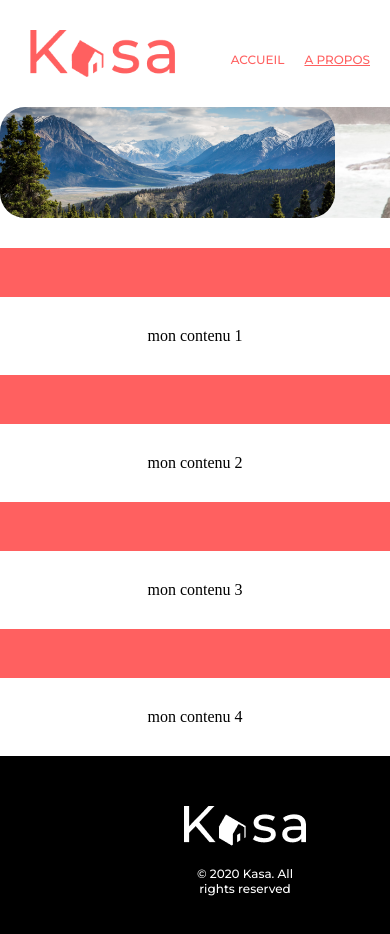
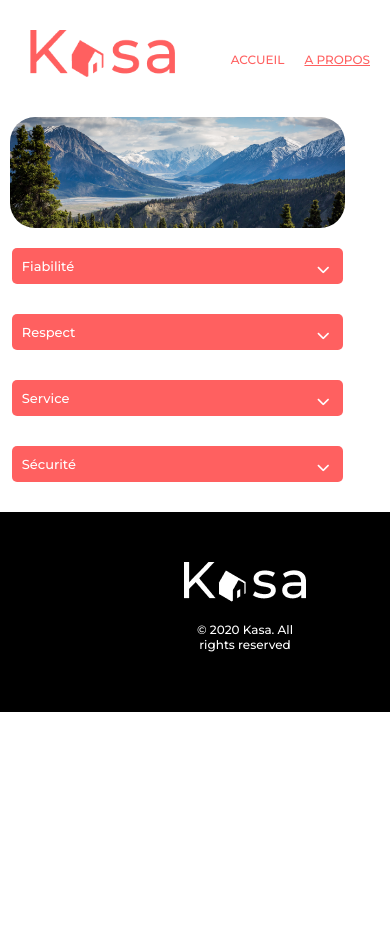
Before and after one commit to Axido545/kasa.io, a React (Vite) app: page /about in a window 390 px wide. Shown: the top 934 px of the page. After the commit the page ends 844 px from the top, so only its background shows below. Built offline with nearby package versions, Linux system fonts and the light colour scheme.

Commit message:
update about  desktop & mobile

```diff
--- a/src/components/banner/banner.css
+++ b/src/components/banner/banner.css
@@ -1,5 +1,6 @@
 .banner-style {
   position: relative;
+  margin-bottom: 10px;
 }
 
 .img-banner {
@@ -35,7 +36,21 @@
   text-align: center;
 }
 
+.banner-style {
+  height: 223px;
+  width: 1240px;
+  border-radius: 25px;
+  position: relative;
+  background-position: center;
+  object-fit: cover;
+  margin: 10 auto;
+}
+
 @media (max-width: 640px) {
+  .banner-style {
+    height: 111px;
+    margin-bottom: 10px;
+  }
   .banner-style p {
     font-size: 24px;
     width: 65%;
@@ -44,5 +59,6 @@
   .img-banner {
     width: 335px;
     height: 111px;
+    margin: 10px;
   }
 }
--- a/src/components/collapse/Collapse.jsx
+++ b/src/components/collapse/Collapse.jsx
@@ -1,16 +1,27 @@
 import PropTypes from 'prop-types'
 import './collapse.css'
+import { useState } from 'react'
 
 export default function Collapse({ title, content }) {
+  const [active, setActive] = useState(false)
+  const handleToggle = () => {
+    setActive(!active)
+  }
   return (
-    <div className="wrapper-collapse">
-      <div className="collapse-title">
+    <div className={`wrapper-collapse ${active && 'active'}`}>
+      <div className="collapse-title" onClick={handleToggle}>
         {title}
         <span>
-          <i class="fa-solid fa-chevron-up chevron-collapse"></i>
+          <i
+            className={`wrapper-collapse chevron-collapse fa-solid ${
+              active ? 'fa-chevron-up' : 'fa-chevron-down'
+            }`}
+          ></i>{' '}
         </span>
       </div>
-      <div className="collapse-content">{content}</div>
+      <div className="collapse-content">
+        <p className="collapse-p">{content}</p>
+      </div>
     </div>
   )
 }
--- a/src/components/collapse/collapse.css
+++ b/src/components/collapse/collapse.css
@@ -2,27 +2,84 @@
   display: inline-flex;
   flex-direction: column;
   align-items: flex-start;
-  gap: 30px;
   margin: 0 auto;
   display: flex;
   align-items: center;
-  margin-top: 30px;
   margin-bottom: 30px;
 }
 
 .collapse-title {
   background-color: #ff6060;
   border-radius: 5px;
-  padding: 10px 20px 10px 10px;
   color: white;
   width: 1023px;
   font-family: 'Montserrat';
   font-size: 24px;
   position: relative;
+  padding: 10px 20px 10px 10px;
 }
 
 .chevron-collapse {
   color: white;
   right: 15px;
   position: absolute;
+  cursor: pointer;
+  top: 15px;
+  width: 10px;
 }
+
+.chevron-collapse::before {
+  transform: rotate(0deg);
+  transition: transform 0.5s ease-in;
+}
+
+.wrapper-collapse.active .chevron-collapse::before {
+  transform: rotate(180deg);
+  transition: all 0.5s ease-in;
+}
+
+.collapse-content {
+  visibility: hidden;
+  overflow: hidden;
+  transition: all 0.2s ease-in;
+  height: 0;
+  opacity: 0;
+}
+
+.wrapper-collapse.active .collapse-content {
+  background-color: #f6f6f6;
+  color: #ff6060;
+  font-family: 'Montserrat';
+  text-align: left;
+  width: 1055px;
+  visibility: visible;
+  overflow: visible;
+  transition: all 0.5s ease-in-out;
+  height: auto;
+  opacity: 1;
+}
+.collapse-p {
+  font-weight: 200;
+  padding: 10px 20px 10px 10px;
+  font-weight: lighter;
+  color: #ff6060;
+  font-family: 'Montserrat';
+  font-size: 18px;
+  font-style: normal;
+  font-weight: 400;
+  line-height: 142.6%;
+}
+
+@media (max-width: 640px) {
+  .collapse-title {
+    width: 90%;
+    font-size: 13px;
+  }
+  .collapse-p {
+    font-size: 13px;
+  }
+
+  .wrapper-collapse.active .collapse-content {
+    width: 100%;
+  }
+}
--- a/src/pages/about/About.jsx
+++ b/src/pages/about/About.jsx
@@ -3,16 +3,31 @@ import Footer from '../../components/footer/footer'
 import Banner from '../../components/banner/Banner'
 import bannerAbout from '../../assets/banner-about.png'
 import Collapse from '../../components/collapse/Collapse'
+import './about.css'
 
 function About() {
+  const content1 =
+    'Les annonces postées sur Kasa garantissent une fiabilité totale. Les photos sont conformes aux logements, et toutes les informations sont régulièrement vérifiées par nos équipes.'
+
+  const content2 =
+    'La bienveillance fait partie des valeurs fondatrices de Kasa. Tout comportement discriminatoire ou de perturbation du voisinage entraînera une exclusion de notre plateforme.'
+
+  const content3 =
+    "Nos équipes se tiennent à votre disposition pour vous fournir une expérience parfaite. N'hésitez pas à nous contacter si vous avez la moindre question."
+
+  const content4 =
+    "La sécurité est la priorité de Kasa. Aussi bien pour nos hôtes que pour les voyageurs, chaque logement correspond aux critères de sécurité établis par nos services. En laissant une note aussi bien à l'hôte qu'au locataire, cela permet à nos équipes de vérifier que les standards sont bien respectés. Nous organisons ségalement des ateliers sur la sécurité domestique pour nos hôtes."
+
   return (
     <>
       <Header />
       <Banner url={bannerAbout} mytitle="" />
-      <Collapse title="Fiabilité" content="mon contenu 1" />
-      <Collapse title="Respect" content="mon contenu 2" />
-      <Collapse title="Service" content="mon contenu 3" />
-      <Collapse title="Sécurité" content="mon contenu 4" />
+      <div className="collapses">
+        <Collapse title="Fiabilité" content={content1} />
+        <Collapse title="Respect" content={content2} />
+        <Collapse title="Service" content={content3} />
+        <Collapse title="Sécurité" content={content4} />
+      </div>
 
       <Footer />
     </>
--- /dev/null
+++ b/src/pages/about/about.css
@@ -0,0 +1,11 @@
+.collapses {
+  margin-top: 25px;
+  margin-bottom: 10px;
+}
+
+@media (max-width: 640px) {
+  .collapses {
+    width: 335px;
+    margin: 30px 10px 10px 10px;
+  }
+}
--- a/src/pages/home/home.css
+++ b/src/pages/home/home.css
@@ -26,17 +26,6 @@
   display: flex;
   align-items: center;
   justify-content: center;
-}
-
-.banner-style {
-  height: 223px;
-  width: 1240px;
-  border-radius: 25px;
-  position: relative;
-  background-position: center;
-  object-fit: cover;
-  margin: 0 auto;
-  background-image: url('../../assets/banner-home.png');
 }
 
 .ul-article {
@@ -71,9 +60,3 @@
 .item img {
   width: 100%;
 }
-
-@media (max-width: 640px) {
-  .banner-style {
-    height: 111px;
-  }
-}
```
